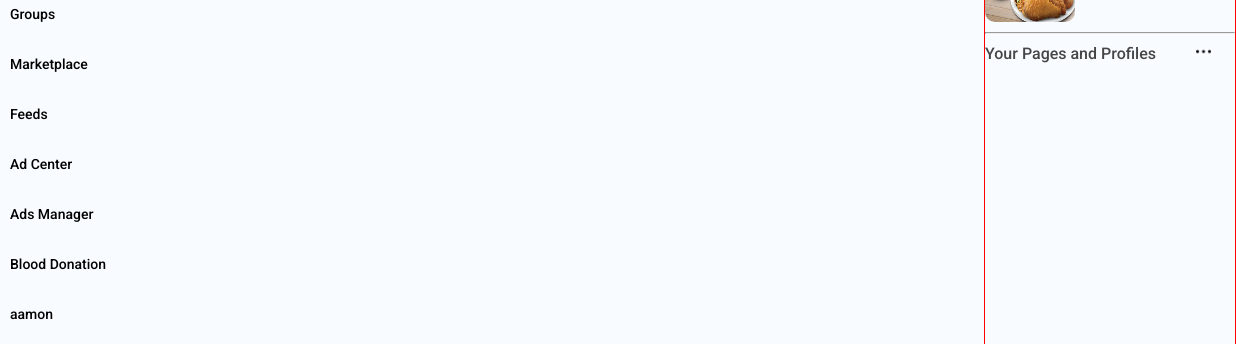
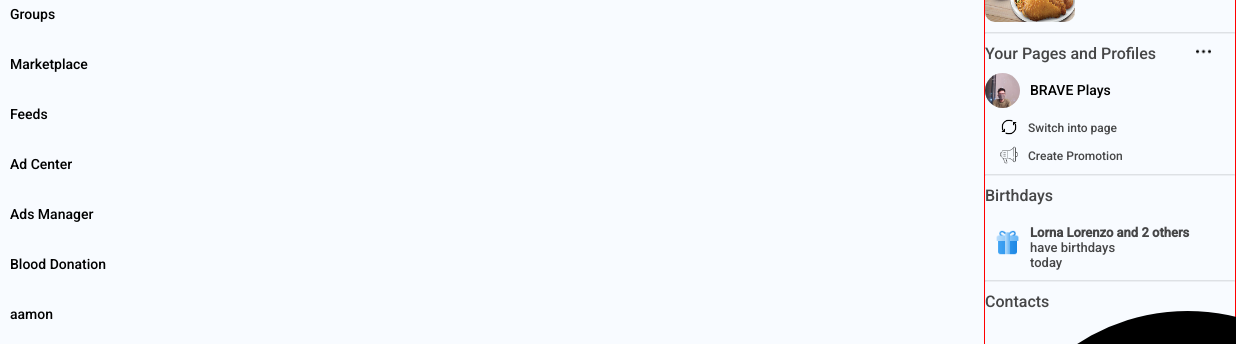
Before and after one commit to choxii13/facebook-design, a plain HTML site: page main-facebook.html in a window 1280 px wide. Shown: the part 283-627 px from the top of the page, 44-1280 px from the left. Drawn offline with Linux system fonts and the light colour scheme.

Commit message:
commitall

```diff
--- a/main-facebook.html
+++ b/main-facebook.html
@@ -47,7 +47,7 @@
             </div>
         </nav>
         <nav class = "sidebar-right">
-                    <p>Sponsored<p>
+            <p>Sponsored<p>
             <div class = "sidebar-right-container">
                  <div class = "sidebar-right-container-image">
                     <img src = "images/jolibee.jfif">
@@ -61,13 +61,40 @@
                     <p>Chowking</p>
                     </div>
                     <hr>
+                <div class ="your-pages-and-profiles-container">
                 <div class = "your-pages-and-profiles">
                     <p>Your Pages and Profiles</p>
-                    <div>
+                    <div class = "your-pages-and-profiles-images">
                     <img src = "images/3-dot.png">
                 </div>
+            </div>
+                <div class ="brave-plays-container">
+                        <img src = "images/joshua.jpg">
+                    <p>BRAVE Plays</p>
                 </div>
-        </nav>
+                <div class ="switch-container">
+                        <img src = "images/switch.png">
+                    <p>Switch into page</p>
+                    </div>
+                    <div class ="switch-container">
+                        <img src = "images/megaphone2.png">
+                    <p>Create Promotion</p>
+                    </div>
+                </div>
+
+                <hr>
+                    <p> Birthdays</p>
+                    <div class="birthday-container">
+                            <img src = "images/gift.png">
+                            <p> <strong> Lorna Lorenzo and 2 others</strong> <br> have birthdays<br>today</p>
+                    </div>
+                    <hr>
+                    <div class="contacts-container">
+                        <p>Contacts</p>
+                        <img src = "images/search.png">
+                        <img src = "images/3-dot.png">
+                        </div>
+</nav>
 <main>
     <div class = "set-of-pictures-hide">
         <button class = "button-left js-button-left" onclick = "addPixel();"> < </button>
--- a/style/sidebar-right.css
+++ b/style/sidebar-right.css
@@ -83,11 +83,30 @@
 }
 
 .switch-container img {
-    height:20px;
-    width: 20px;
+    height:18px;
+    width: 18px;
     padding:10px 0 0 15px
 }
 
 .switch-container p {
     padding:13px 0 0 10px
 }
+hr {
+    border-color:rgba(50, 50, 51, 0.1);
+}
+
+
+.birthday-container {
+    margin-top: 10px;
+    display:flex;
+    flex-direction: row;
+}
+.birthday-container img {
+    margin:5px 0 0 10px;
+    height:25px;
+    width: 25px;
+}
+.birthday-container p {
+    margin-left:10px;
+    font-size: 13px;
+}
```
Also changed, not shown: images/gift.png (added), images/megaphone2.png (added), images/switch.png (added).
